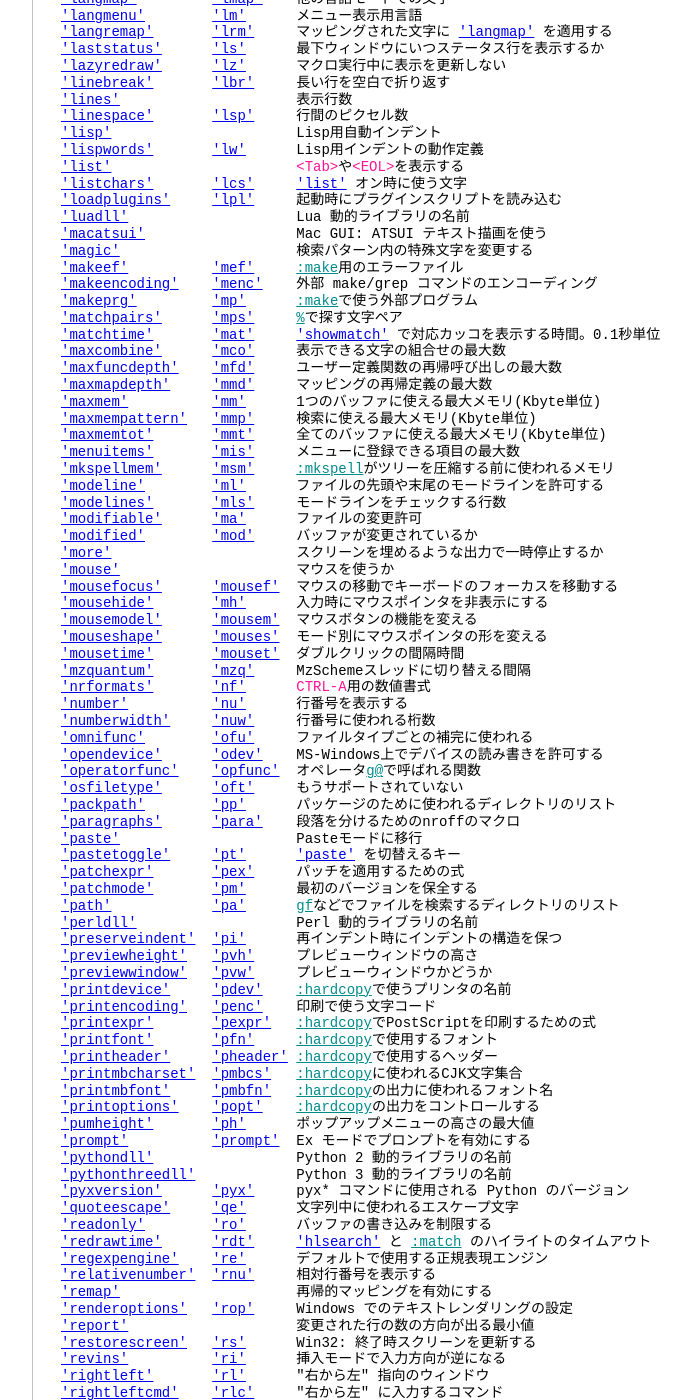
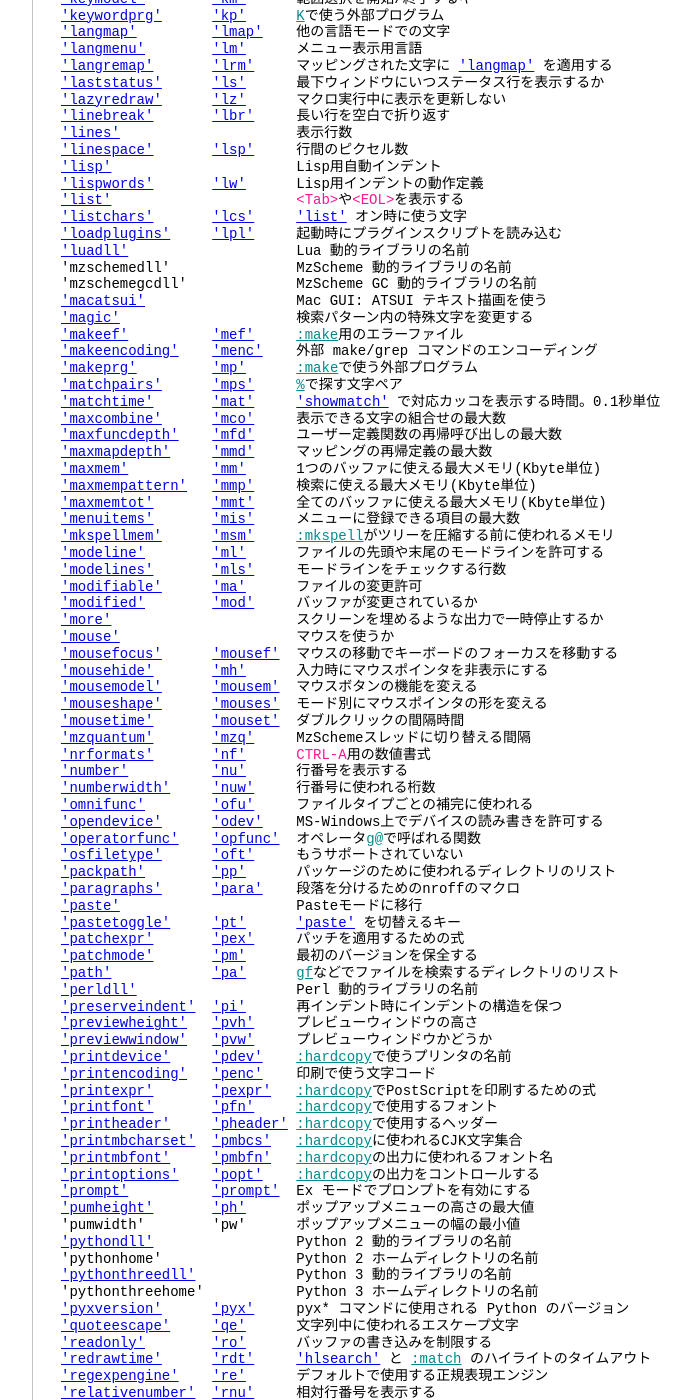
Before and after one commit to vim-jp/vimdoc-ja, a Jekyll site: the page built from quickref.html, in a window 1280 px wide and 1400 px high, scrolled down 13394 px. Shown: the whole window, without its empty margins (340-1031 px from the left). Built offline with Jekyll 4.4.1, drawn with Linux system fonts in a browser that asks for light colours; nearby versions of some CDN libraries; comment, search, counter and statistics services are not loaded; some of the changed text lies outside the part shown.

Commit message:
Generated by Travis JOB 975.1
https://travis-ci.org/vim-jp/vimdoc-ja-working/builds/396245938

```diff
--- a/quickref.html
+++ b/quickref.html
@@ -3,7 +3,7 @@
 helpname: 'quickref'
 ---
 <div id='vimCodeElement'>
-<a class="Constant" href="quickref.html" name="quickref.txt">quickref.txt</a>&nbsp;&nbsp;For&nbsp;<span class="Identifier">Vim バージョン 8.0.</span>&nbsp;&nbsp;Last change: 2016 Dec 16<br>
+<a class="Constant" href="quickref.html" name="quickref.txt">quickref.txt</a>&nbsp;&nbsp;For&nbsp;<span class="Identifier">Vim バージョン 8.1.</span>&nbsp;&nbsp;Last change: 2018 Apr 18<br>
 <br>
 <br>
 &nbsp;&nbsp;&nbsp;&nbsp;&nbsp;&nbsp;&nbsp;&nbsp;&nbsp;&nbsp;&nbsp;&nbsp;&nbsp;&nbsp;&nbsp;&nbsp;&nbsp;&nbsp;<span class="Identifier">VIMリファレンスマニュアル&nbsp;&nbsp;&nbsp;&nbsp;by Bram Moolenaar</span><br>
@@ -638,7 +638,8 @@
 <a class="Type" href="options.html#'backupskip'">'backupskip'</a>&nbsp;&nbsp;&nbsp;&nbsp;&nbsp;&nbsp;<a class="Type" href="options.html#'bsk'">'bsk'</a>&nbsp;&nbsp;&nbsp;&nbsp; 指定のパターンに合致するファイルはバックアップ<br>
 &nbsp;&nbsp;&nbsp;&nbsp;&nbsp;&nbsp;&nbsp;&nbsp;&nbsp;&nbsp;&nbsp;&nbsp;&nbsp;&nbsp;&nbsp;&nbsp;&nbsp;&nbsp;&nbsp;&nbsp;&nbsp;&nbsp;&nbsp;&nbsp;&nbsp;&nbsp;&nbsp;&nbsp;しない。<br>
 <a class="Type" href="options.html#'balloondelay'">'balloondelay'</a>&nbsp;&nbsp;&nbsp;&nbsp;<a class="Type" href="options.html#'bdlay'">'bdlay'</a>&nbsp;&nbsp; バルーンウィンドウが出るまでの遅延時間(ms)<br>
-<a class="Type" href="options.html#'ballooneval'">'ballooneval'</a>&nbsp;&nbsp;&nbsp;&nbsp;&nbsp;<a class="Type" href="options.html#'beval'">'beval'</a>&nbsp;&nbsp; バルーン評価のON/OFF<br>
+<a class="Type" href="options.html#'ballooneval'">'ballooneval'</a>&nbsp;&nbsp;&nbsp;&nbsp;&nbsp;<a class="Type" href="options.html#'beval'">'beval'</a>&nbsp;&nbsp;&nbsp;&nbsp; GUI でのバルーン評価の ON/OFF<br>
+<span class="MissingTag">'balloonevalterm'</span>&nbsp;<span class="MissingTag">'bevalterm'</span>&nbsp;端末でのバルーン評価の ON/OFF<br>
 <a class="Type" href="options.html#'balloonexpr'">'balloonexpr'</a>&nbsp;&nbsp;&nbsp;&nbsp;&nbsp;<a class="Type" href="options.html#'bexpr'">'bexpr'</a>&nbsp;&nbsp; バルーンウィンドウに表示する式<br>
 <a class="Type" href="options.html#'belloff'">'belloff'</a>&nbsp;&nbsp;&nbsp;&nbsp;&nbsp;&nbsp;&nbsp;&nbsp;&nbsp;<a class="Type" href="options.html#'bo'">'bo'</a>&nbsp;&nbsp;&nbsp;&nbsp;&nbsp;&nbsp;指定した場合にベルを鳴らさない<br>
 <a class="Type" href="options.html#'binary'">'binary'</a>&nbsp;&nbsp;&nbsp;&nbsp;&nbsp;&nbsp;&nbsp;&nbsp;&nbsp;&nbsp;<a class="Type" href="options.html#'bin'">'bin'</a>&nbsp;&nbsp;&nbsp;&nbsp; バイナリモードで、読み/書き/編集する<br>
@@ -771,6 +772,7 @@
 <a class="Type" href="options.html#'iminsert'">'iminsert'</a>&nbsp;&nbsp;&nbsp;&nbsp;&nbsp;&nbsp;&nbsp;&nbsp;<a class="Type" href="options.html#'imi'">'imi'</a>&nbsp;&nbsp;&nbsp;&nbsp; 挿入モードで<a class="Identifier" href="map.html#:lmap">:lmap</a>やIMを使う<br>
 <a class="Type" href="options.html#'imsearch'">'imsearch'</a>&nbsp;&nbsp;&nbsp;&nbsp;&nbsp;&nbsp;&nbsp;&nbsp;<a class="Type" href="options.html#'ims'">'ims'</a>&nbsp;&nbsp;&nbsp;&nbsp; 検索パターン入力時に<a class="Identifier" href="map.html#:lmap">:lmap</a>やIMを使う<br>
 <a class="Type" href="options.html#'imstatusfunc'">'imstatusfunc'</a>&nbsp;&nbsp;&nbsp;&nbsp;<a class="Type" href="options.html#'imsf'">'imsf'</a>&nbsp;&nbsp;&nbsp;&nbsp;X のインプットメソッドの状態を得る関数<br>
+<a class="Type" href="options.html#'imstyle'">'imstyle'</a>&nbsp;&nbsp;&nbsp;&nbsp;&nbsp;&nbsp;&nbsp;&nbsp;&nbsp;<a class="Type" href="options.html#'imst'">'imst'</a>&nbsp;&nbsp;&nbsp;&nbsp;インプットメソッドの入力スタイルを指定する<br>
 <a class="Type" href="options.html#'include'">'include'</a>&nbsp;&nbsp;&nbsp;&nbsp;&nbsp;&nbsp;&nbsp;&nbsp;&nbsp;<a class="Type" href="options.html#'inc'">'inc'</a>&nbsp;&nbsp;&nbsp;&nbsp; インクルードファイルの検索パターン<br>
 <a class="Type" href="options.html#'includeexpr'">'includeexpr'</a>&nbsp;&nbsp;&nbsp;&nbsp;&nbsp;<a class="Type" href="options.html#'inex'">'inex'</a>&nbsp;&nbsp;&nbsp;&nbsp;インクルード行を処理する式<br>
 <a class="Type" href="options.html#'incsearch'">'incsearch'</a>&nbsp;&nbsp;&nbsp;&nbsp;&nbsp;&nbsp;&nbsp;<a class="Type" href="options.html#'is'">'is'</a>&nbsp;&nbsp;&nbsp;&nbsp;&nbsp;&nbsp;検索パターン入力中にその文字を強調表示する<br>
@@ -801,6 +803,8 @@
 <a class="Type" href="options.html#'listchars'">'listchars'</a>&nbsp;&nbsp;&nbsp;&nbsp;&nbsp;&nbsp;&nbsp;<a class="Type" href="options.html#'lcs'">'lcs'</a>&nbsp;&nbsp;&nbsp;&nbsp;&nbsp;<a class="Type" href="options.html#'list'">'list'</a>&nbsp;オン時に使う文字<br>
 <a class="Type" href="options.html#'loadplugins'">'loadplugins'</a>&nbsp;&nbsp;&nbsp;&nbsp;&nbsp;<a class="Type" href="options.html#'lpl'">'lpl'</a>&nbsp;&nbsp;&nbsp;&nbsp; 起動時にプラグインスクリプトを読み込む<br>
 <a class="Type" href="options.html#'luadll'">'luadll'</a>&nbsp;&nbsp;&nbsp;&nbsp;&nbsp;&nbsp;&nbsp;&nbsp;&nbsp;&nbsp;&nbsp;&nbsp;&nbsp;&nbsp;&nbsp;&nbsp;&nbsp;&nbsp;&nbsp;&nbsp;Lua 動的ライブラリの名前<br>
+<span class="MissingTag">'mzschemedll'</span>&nbsp;&nbsp;&nbsp;&nbsp;&nbsp;&nbsp;&nbsp;&nbsp;&nbsp;&nbsp;&nbsp;&nbsp;&nbsp;&nbsp; MzScheme 動的ライブラリの名前<br>
+<span class="MissingTag">'mzschemegcdll'</span>&nbsp;&nbsp;&nbsp;&nbsp;&nbsp;&nbsp;&nbsp;&nbsp;&nbsp;&nbsp;&nbsp;&nbsp; MzScheme GC 動的ライブラリの名前<br>
 <a class="Type" href="options.html#'macatsui'">'macatsui'</a>&nbsp;&nbsp;&nbsp;&nbsp;&nbsp;&nbsp;&nbsp;&nbsp;&nbsp;&nbsp;&nbsp;&nbsp;&nbsp;&nbsp;&nbsp;&nbsp;&nbsp;&nbsp;Mac GUI: ATSUI テキスト描画を使う<br>
 <a class="Type" href="options.html#'magic'">'magic'</a>&nbsp;&nbsp;&nbsp;&nbsp;&nbsp;&nbsp;&nbsp;&nbsp;&nbsp;&nbsp;&nbsp;&nbsp;&nbsp;&nbsp;&nbsp;&nbsp;&nbsp;&nbsp;&nbsp;&nbsp; 検索パターン内の特殊文字を変更する<br>
 <a class="Type" href="options.html#'makeef'">'makeef'</a>&nbsp;&nbsp;&nbsp;&nbsp;&nbsp;&nbsp;&nbsp;&nbsp;&nbsp;&nbsp;<a class="Type" href="options.html#'mef'">'mef'</a>&nbsp;&nbsp;&nbsp;&nbsp;&nbsp;<a class="Identifier" href="quickfix.html#:make">:make</a>用のエラーファイル<br>
@@ -854,10 +858,13 @@
 <a class="Type" href="options.html#'printmbcharset'">'printmbcharset'</a>&nbsp;&nbsp;<a class="Type" href="options.html#'pmbcs'">'pmbcs'</a>&nbsp;&nbsp;&nbsp;<a class="Identifier" href="print.html#:hardcopy">:hardcopy</a>に使われるCJK文字集合<br>
 <a class="Type" href="options.html#'printmbfont'">'printmbfont'</a>&nbsp;&nbsp;&nbsp;&nbsp;&nbsp;<a class="Type" href="options.html#'pmbfn'">'pmbfn'</a>&nbsp;&nbsp;&nbsp;<a class="Identifier" href="print.html#:hardcopy">:hardcopy</a>の出力に使われるフォント名<br>
 <a class="Type" href="options.html#'printoptions'">'printoptions'</a>&nbsp;&nbsp;&nbsp;&nbsp;<a class="Type" href="options.html#'popt'">'popt'</a>&nbsp;&nbsp;&nbsp;&nbsp;<a class="Identifier" href="print.html#:hardcopy">:hardcopy</a>の出力をコントロールする<br>
+<a class="Type" href="options.html#'prompt'">'prompt'</a>&nbsp;&nbsp;&nbsp;&nbsp;&nbsp;&nbsp;&nbsp;&nbsp;&nbsp;&nbsp;<a class="Type" href="options.html#'prompt'">'prompt'</a>&nbsp;&nbsp;Ex モードでプロンプトを有効にする<br>
 <a class="Type" href="options.html#'pumheight'">'pumheight'</a>&nbsp;&nbsp;&nbsp;&nbsp;&nbsp;&nbsp;&nbsp;<a class="Type" href="options.html#'ph'">'ph'</a>&nbsp;&nbsp;&nbsp;&nbsp;&nbsp;&nbsp;ポップアップメニューの高さの最大値<br>
-<a class="Type" href="options.html#'prompt'">'prompt'</a>&nbsp;&nbsp;&nbsp;&nbsp;&nbsp;&nbsp;&nbsp;&nbsp;&nbsp;&nbsp;<a class="Type" href="options.html#'prompt'">'prompt'</a>&nbsp;&nbsp;Ex モードでプロンプトを有効にする<br>
+<span class="MissingTag">'pumwidth'</span>&nbsp;&nbsp;&nbsp;&nbsp;&nbsp;&nbsp;&nbsp;&nbsp;<span class="MissingTag">'pw'</span>&nbsp;&nbsp;&nbsp;&nbsp;&nbsp;&nbsp;ポップアップメニューの幅の最小値<br>
 <a class="Type" href="options.html#'pythondll'">'pythondll'</a>&nbsp;&nbsp;&nbsp;&nbsp;&nbsp;&nbsp;&nbsp;&nbsp;&nbsp;&nbsp;&nbsp;&nbsp;&nbsp;&nbsp;&nbsp;&nbsp; Python 2 動的ライブラリの名前<br>
+<span class="MissingTag">'pythonhome'</span>&nbsp;&nbsp;&nbsp;&nbsp;&nbsp;&nbsp;&nbsp;&nbsp;&nbsp;&nbsp;&nbsp;&nbsp;&nbsp;&nbsp;&nbsp;&nbsp;Python 2 ホームディレクトリの名前<br>
 <a class="Type" href="options.html#'pythonthreedll'">'pythonthreedll'</a>&nbsp;&nbsp;&nbsp;&nbsp;&nbsp;&nbsp;&nbsp;&nbsp;&nbsp;&nbsp;&nbsp;&nbsp;Python 3 動的ライブラリの名前<br>
+<span class="MissingTag">'pythonthreehome'</span>&nbsp;&nbsp;&nbsp;&nbsp;&nbsp;&nbsp;&nbsp;&nbsp;&nbsp;&nbsp; Python 3 ホームディレクトリの名前<br>
 <a class="Type" href="options.html#'pyxversion'">'pyxversion'</a>&nbsp;&nbsp;&nbsp;&nbsp;&nbsp;&nbsp;<a class="Type" href="options.html#'pyx'">'pyx'</a>&nbsp;&nbsp;&nbsp;&nbsp; pyx* コマンドに使用される Python のバージョン<br>
 <a class="Type" href="options.html#'quoteescape'">'quoteescape'</a>&nbsp;&nbsp;&nbsp;&nbsp;&nbsp;<a class="Type" href="options.html#'qe'">'qe'</a>&nbsp;&nbsp;&nbsp;&nbsp;&nbsp;&nbsp;文字列中に使われるエスケープ文字<br>
 <a class="Type" href="options.html#'readonly'">'readonly'</a>&nbsp;&nbsp;&nbsp;&nbsp;&nbsp;&nbsp;&nbsp;&nbsp;<a class="Type" href="options.html#'ro'">'ro'</a>&nbsp;&nbsp;&nbsp;&nbsp;&nbsp;&nbsp;バッファの書き込みを制限する<br>
@@ -942,6 +949,9 @@
 <a class="Type" href="options.html#'termbidi'">'termbidi'</a>&nbsp;&nbsp;&nbsp;&nbsp;&nbsp;&nbsp;&nbsp;&nbsp;<a class="Type" href="options.html#'tbidi'">'tbidi'</a>&nbsp;&nbsp; ターミナルが双方向性を持っている<br>
 <a class="Type" href="options.html#'termencoding'">'termencoding'</a>&nbsp;&nbsp;&nbsp;&nbsp;<a class="Type" href="options.html#'tenc'">'tenc'</a>&nbsp;&nbsp;&nbsp;&nbsp;ターミナルが使用する文字コード<br>
 <a class="Type" href="options.html#'termguicolors'">'termguicolors'</a>&nbsp;&nbsp;&nbsp;<a class="Type" href="options.html#'tgc'">'tgc'</a>&nbsp;&nbsp;&nbsp;&nbsp; ターミナルで GUI カラーを使う<br>
+<span class="MissingTag">'termwinkey'</span>&nbsp;&nbsp;&nbsp;&nbsp;&nbsp;&nbsp;<span class="MissingTag">'twk'</span>&nbsp;&nbsp;&nbsp;&nbsp; 端末で Vim コマンドを開始するためのキー<br>
+<span class="MissingTag">'termwinscroll'</span>&nbsp;&nbsp;&nbsp;<span class="MissingTag">'twsl'</span>&nbsp;&nbsp;&nbsp;&nbsp;端末ウィンドウでスクロールバックできる行数の最大値<br>
+<span class="MissingTag">'termwinsize'</span>&nbsp;&nbsp;&nbsp;&nbsp;&nbsp;<span class="MissingTag">'tws'</span>&nbsp;&nbsp;&nbsp;&nbsp; 端末ウィンドウのサイズ<br>
 <a class="Type" href="options.html#'terse'">'terse'</a>&nbsp;&nbsp;&nbsp;&nbsp;&nbsp;&nbsp;&nbsp;&nbsp;&nbsp;&nbsp;&nbsp;&nbsp;&nbsp;&nbsp;&nbsp;&nbsp;&nbsp;&nbsp;&nbsp;&nbsp; いくつかのメッセージを省略する<br>
 <a class="Type" href="options.html#'textauto'">'textauto'</a>&nbsp;&nbsp;&nbsp;&nbsp;&nbsp;&nbsp;&nbsp;&nbsp;<a class="Type" href="options.html#'ta'">'ta'</a>&nbsp;&nbsp;&nbsp;&nbsp;&nbsp;&nbsp;廃止。今は&nbsp;<a class="Type" href="options.html#'fileformats'">'fileformats'</a>&nbsp;を使う<br>
 <a class="Type" href="options.html#'textmode'">'textmode'</a>&nbsp;&nbsp;&nbsp;&nbsp;&nbsp;&nbsp;&nbsp;&nbsp;<a class="Type" href="options.html#'tx'">'tx'</a>&nbsp;&nbsp;&nbsp;&nbsp;&nbsp;&nbsp;廃止。今は&nbsp;<a class="Type" href="options.html#'fileformat'">'fileformat'</a>&nbsp;を使う<br>
@@ -975,6 +985,7 @@
 <a class="Type" href="options.html#'viewdir'">'viewdir'</a>&nbsp;&nbsp;&nbsp;&nbsp;&nbsp;&nbsp;&nbsp;&nbsp;&nbsp;<a class="Type" href="options.html#'vdir'">'vdir'</a>&nbsp;&nbsp;&nbsp;&nbsp;<a class="Identifier" href="starting.html#:mkview">:mkview</a>によるファイルを格納するディレクトリ<br>
 <a class="Type" href="options.html#'viewoptions'">'viewoptions'</a>&nbsp;&nbsp;&nbsp;&nbsp;&nbsp;<a class="Type" href="options.html#'vop'">'vop'</a>&nbsp;&nbsp;&nbsp;&nbsp;&nbsp;<a class="Identifier" href="starting.html#:mkview">:mkview</a>の保存内容を決める<br>
 <a class="Type" href="options.html#'viminfo'">'viminfo'</a>&nbsp;&nbsp;&nbsp;&nbsp;&nbsp;&nbsp;&nbsp;&nbsp;&nbsp;<a class="Type" href="options.html#'vi'">'vi'</a>&nbsp;&nbsp;&nbsp;&nbsp;&nbsp;&nbsp;起動時と終了時に.viminfoファイルを使う<br>
+<a class="Type" href="options.html#'viminfofile'">'viminfofile'</a>&nbsp;&nbsp;&nbsp;&nbsp;&nbsp;<a class="Type" href="options.html#'vif'">'vif'</a>&nbsp;&nbsp;&nbsp;&nbsp; viminfo ファイル用のファイル名<br>
 <a class="Type" href="options.html#'virtualedit'">'virtualedit'</a>&nbsp;&nbsp;&nbsp;&nbsp;&nbsp;<a class="Type" href="options.html#'ve'">'ve'</a>&nbsp;&nbsp;&nbsp;&nbsp;&nbsp;&nbsp;フリーカーソルモードを使う場面<br>
 <a class="Type" href="options.html#'visualbell'">'visualbell'</a>&nbsp;&nbsp;&nbsp;&nbsp;&nbsp;&nbsp;<a class="Type" href="options.html#'vb'">'vb'</a>&nbsp;&nbsp;&nbsp;&nbsp;&nbsp;&nbsp;ビープの代わりにvisualベル(画面フラッシュ)を使用<br>
 <a class="Type" href="options.html#'warn'">'warn'</a>&nbsp;&nbsp;&nbsp;&nbsp;&nbsp;&nbsp;&nbsp;&nbsp;&nbsp;&nbsp;&nbsp;&nbsp;&nbsp;&nbsp;&nbsp;&nbsp;&nbsp;&nbsp;&nbsp;&nbsp;&nbsp;&nbsp;バッファ変更済み時にシェル使用で警告する<br>
@@ -994,6 +1005,7 @@
 <a class="Type" href="options.html#'winfixwidth'">'winfixwidth'</a>&nbsp;&nbsp;&nbsp;&nbsp;&nbsp;<a class="Type" href="options.html#'wfh'">'wfh'</a>&nbsp;&nbsp;&nbsp;&nbsp; ウィンドウの幅をキープする<br>
 <a class="Type" href="options.html#'winminheight'">'winminheight'</a>&nbsp;&nbsp;&nbsp;&nbsp;<a class="Type" href="options.html#'wmh'">'wmh'</a>&nbsp;&nbsp;&nbsp;&nbsp; カレントウィンドウ以外のウィンドウの高さの最小値<br>
 <a class="Type" href="options.html#'winminwidth'">'winminwidth'</a>&nbsp;&nbsp;&nbsp;&nbsp;&nbsp;<a class="Type" href="options.html#'wmw'">'wmw'</a>&nbsp;&nbsp;&nbsp;&nbsp; カレントウィンドウ以外のウィンドウの幅の最小値<br>
+<a class="Type" href="options.html#'winptydll'">'winptydll'</a>&nbsp;&nbsp;&nbsp;&nbsp;&nbsp;&nbsp;&nbsp;&nbsp;&nbsp;&nbsp;&nbsp;&nbsp;&nbsp;&nbsp;&nbsp;&nbsp; winpty 動的ライブラリの名前<br>
 <a class="Type" href="options.html#'winwidth'">'winwidth'</a>&nbsp;&nbsp;&nbsp;&nbsp;&nbsp;&nbsp;&nbsp;&nbsp;<a class="Type" href="options.html#'wiw'">'wiw'</a>&nbsp;&nbsp;&nbsp;&nbsp; カレントウィンドウの幅の最小値<br>
 <a class="Type" href="options.html#'wrap'">'wrap'</a>&nbsp;&nbsp;&nbsp;&nbsp;&nbsp;&nbsp;&nbsp;&nbsp;&nbsp;&nbsp;&nbsp;&nbsp;&nbsp;&nbsp;&nbsp;&nbsp;&nbsp;&nbsp;&nbsp;&nbsp;&nbsp;&nbsp;長い行を折り返して表示する<br>
 <a class="Type" href="options.html#'wrapmargin'">'wrapmargin'</a>&nbsp;&nbsp;&nbsp;&nbsp;&nbsp;&nbsp;<a class="Type" href="options.html#'wm'">'wm'</a>&nbsp;&nbsp;&nbsp;&nbsp;&nbsp;&nbsp;折り返しを開始する右端からの文字数<br>
@@ -1324,6 +1336,7 @@
 <a class="Identifier" href="windows.html#:vertical">:vertical</a>&nbsp;&nbsp;&nbsp;&nbsp; :vertical&nbsp;<span class="Special">{cmd}</span>&nbsp;&nbsp;&nbsp;&nbsp;&nbsp;&nbsp;&nbsp;&nbsp;&nbsp;<span class="Special">{cmd}</span>が縦分割するようにする<br>
 <a class="Identifier" href="windows.html#:sfind">:sfind</a>&nbsp;&nbsp;&nbsp;&nbsp;&nbsp;&nbsp;&nbsp;&nbsp;:sf[ind]&nbsp;<span class="Special">{file}</span>&nbsp;&nbsp;&nbsp;&nbsp;&nbsp;&nbsp;&nbsp;&nbsp; ウィンドウを分割し、<span class="Special">{file}</span>を&nbsp;<a class="Type" href="options.html#'path'">'path'</a><br>
 &nbsp;&nbsp;&nbsp;&nbsp;&nbsp;&nbsp;&nbsp;&nbsp;&nbsp;&nbsp;&nbsp;&nbsp;&nbsp;&nbsp;&nbsp;&nbsp;&nbsp;&nbsp;&nbsp;&nbsp;&nbsp;&nbsp;&nbsp;&nbsp;&nbsp;&nbsp;&nbsp;&nbsp;&nbsp;&nbsp;&nbsp;&nbsp;&nbsp;&nbsp;&nbsp;&nbsp;&nbsp;&nbsp;&nbsp;&nbsp;中で探し、それを編集<br>
+<a class="Identifier" href="terminal.html#:terminal">:terminal</a>&nbsp;&nbsp;&nbsp;&nbsp; :terminal&nbsp;<span class="Special">{cmd}</span>&nbsp;&nbsp;&nbsp;&nbsp;&nbsp;&nbsp;&nbsp;&nbsp; 端末ウィンドウを開く<br>
 <a class="Identifier" href="windows.html#CTRL-W_]">CTRL-W_]</a>&nbsp;&nbsp;&nbsp;&nbsp;&nbsp;&nbsp;<span class="Special">CTRL-W</span>&nbsp;]&nbsp;&nbsp;&nbsp;&nbsp;&nbsp;&nbsp;&nbsp;&nbsp;&nbsp;&nbsp;&nbsp;&nbsp;&nbsp;&nbsp;&nbsp;&nbsp;ウィンドウを分割し、カーソル下のタグ<br>
 &nbsp;&nbsp;&nbsp;&nbsp;&nbsp;&nbsp;&nbsp;&nbsp;&nbsp;&nbsp;&nbsp;&nbsp;&nbsp;&nbsp;&nbsp;&nbsp;&nbsp;&nbsp;&nbsp;&nbsp;&nbsp;&nbsp;&nbsp;&nbsp;&nbsp;&nbsp;&nbsp;&nbsp;&nbsp;&nbsp;&nbsp;&nbsp;&nbsp;&nbsp;&nbsp;&nbsp;&nbsp;&nbsp;&nbsp;&nbsp;にジャンプ<br>
 <a class="Identifier" href="windows.html#CTRL-W_f">CTRL-W_f</a>&nbsp;&nbsp;&nbsp;&nbsp;&nbsp;&nbsp;<span class="Special">CTRL-W</span>&nbsp;f&nbsp;&nbsp;&nbsp;&nbsp;&nbsp;&nbsp;&nbsp;&nbsp;&nbsp;&nbsp;&nbsp;&nbsp;&nbsp;&nbsp;&nbsp;&nbsp;ウィンドウを分割し、カーソル下のファ<br>
```
